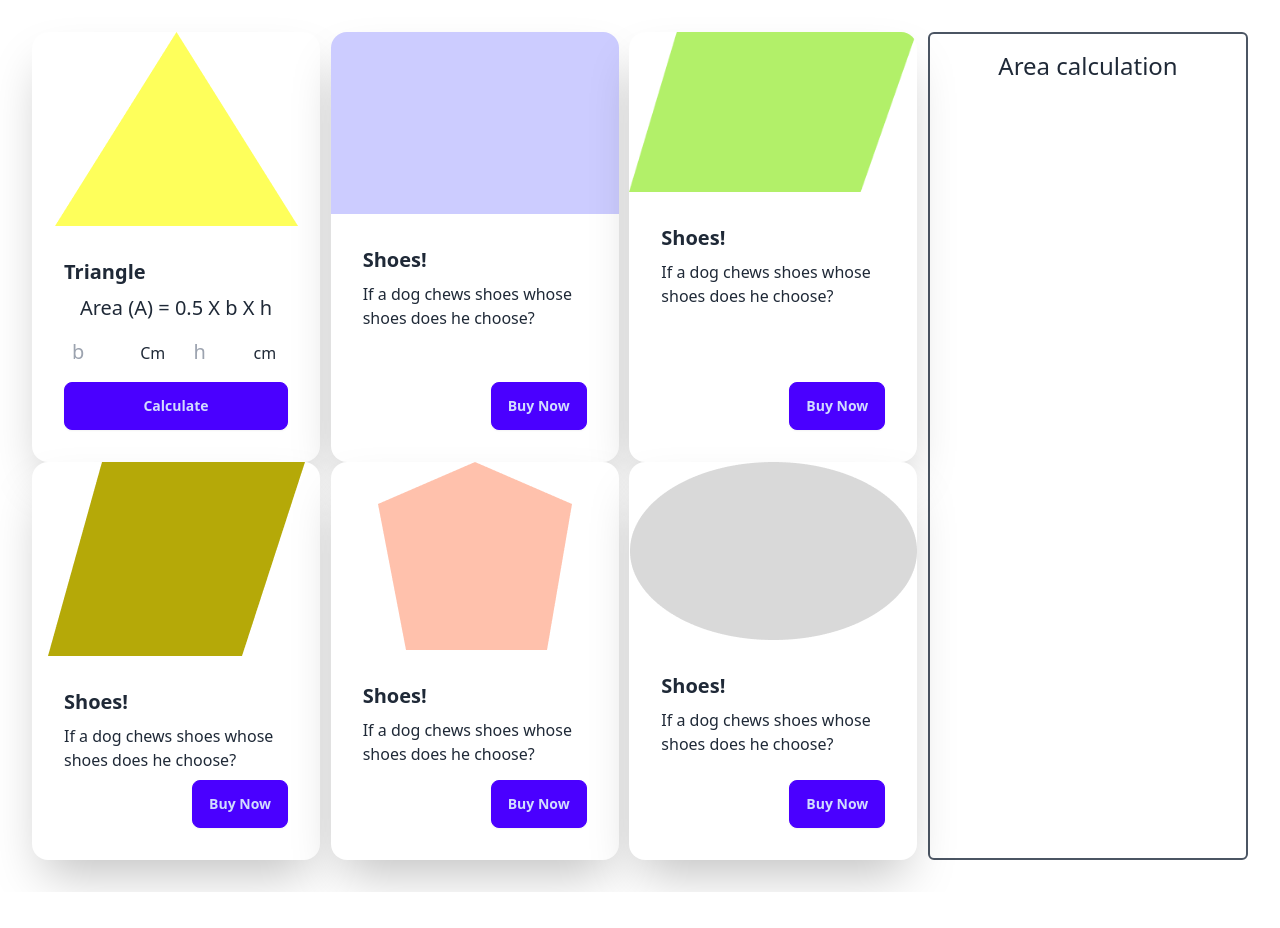
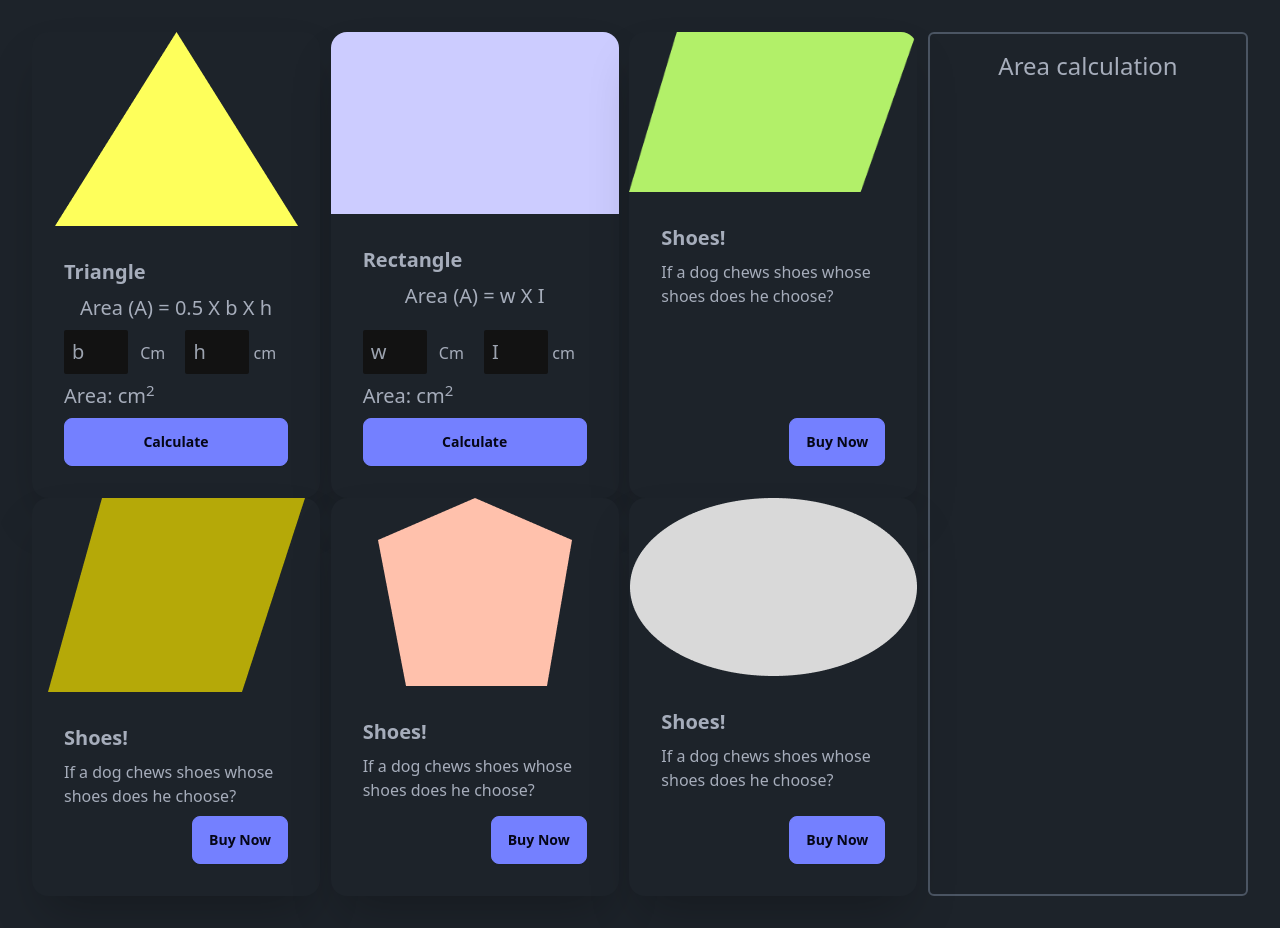
Before and after one commit to zannatulferdous0162/Be-A-DOM-Doctor-With-Geometry, a website: page index.html in a window 1280 px wide. Before the commit the page ends 892 px from the top, so only its background shows below. Drawn offline with nearby package versions, Linux system fonts and the light colour scheme.

Commit message:
add reactangle  calculation

```diff
--- a/index.html
+++ b/index.html
@@ -1,5 +1,5 @@
 <!DOCTYPE html>
-<html lang="en">
+<html lang="en" data-theme="dark">
 
 <head>
   <meta charset="UTF-8">
@@ -37,6 +37,9 @@
               <input id="triangle-height" class="w-16 text-xl p-2 rounded-sm" type="text" placeholder="h">
               <span>cm</span>
             </div>
+            <div>
+              <p class="text-xl">Area: <span id="triangle area"></span> <span>cm<sup>2</sup></span>  </p>
+            </div>
             <div class="card-actions">
               <button onclick="calculateTraiangleArea()" class="btn btn-primary w-full">Calculate</button>
             </div>
@@ -48,10 +51,19 @@
             <img src="images/rectangle.png" alt="Shoes" />
           </figure>
           <div class="card-body">
-            <h2 class="card-title">Shoes!</h2>
-            <p>If a dog chews shoes whose shoes does he choose?</p>
-            <div class="card-actions justify-end">
-              <button class="btn btn-primary">Buy Now</button>
+            <h2 class="card-title">Rectangle</h2>
+            <p class="text-xl text-center">Area (A) = w X I</p>
+            <div class="">
+              <input id="reactangle-width" class="w-16 text-xl p-2 rounded-sm" type="text" placeholder="w">
+              <span class="mr-4 ml-2">Cm</span>
+              <input id="reactangle-length" class="w-16 text-xl p-2 rounded-sm" type="text" placeholder="I">
+              <span>cm</span>
+            </div>
+            <div>
+              <p class="text-xl">Area: <span id="triangle area"></span> <span>cm<sup>2</sup></span>  </p>
+            </div>
+            <div class="card-actions">
+              <button onclick="calculateRectangleArea()" class="btn btn-primary w-full">Calculate</button>
             </div>
           </div>
         </div>
@@ -116,6 +128,7 @@
     </div>
   </main>
   <script src="scripts/triangle-calculation.js"></script>
+  <script src="scripts/rectangle-area.js"></script>
 </body>
 
 </html>
--- /dev/null
+++ b/scripts/rectangle-area.js
@@ -0,0 +1,16 @@
+function calculateRectangleArea() {
+    const reactangleWidthArea = document.getElementById('reactangle-width');
+    const reactangleWidthValue =reactangleWidthArea.value;
+    const width = parseFloat(reactangleWidthValue);
+    console.log(width);
+
+
+    const reactangleLengthArea = document.getElementById('reactangle-length');
+    const reactangleLength = reactangleLengthArea.value;
+    const length = parseFloat(reactangleLength);
+    console.log(length);
+
+    // calculation reactangle area
+    const area = width * length;
+    console.log(area);
+}
--- a/scripts/triangle-calculation.js
+++ b/scripts/triangle-calculation.js
@@ -15,4 +15,8 @@ const height = parseFloat(triangleHeightText);
  const area = 0.5 * base * height;
  console.log(area);
 
+ //display triangle area
+ const displayTriangleArea = document.getElementById('triangle area');
+ displayTriangleArea.innerText = area;
+
 }
```
